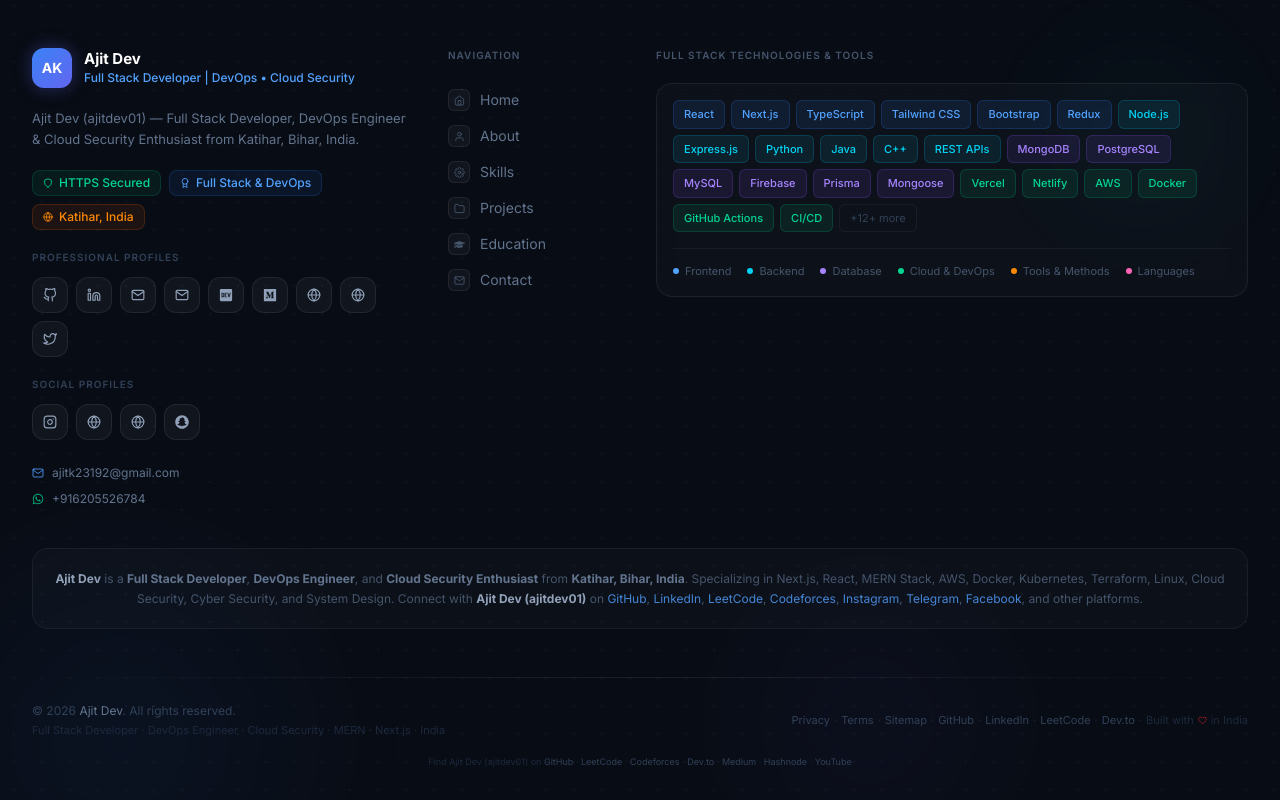
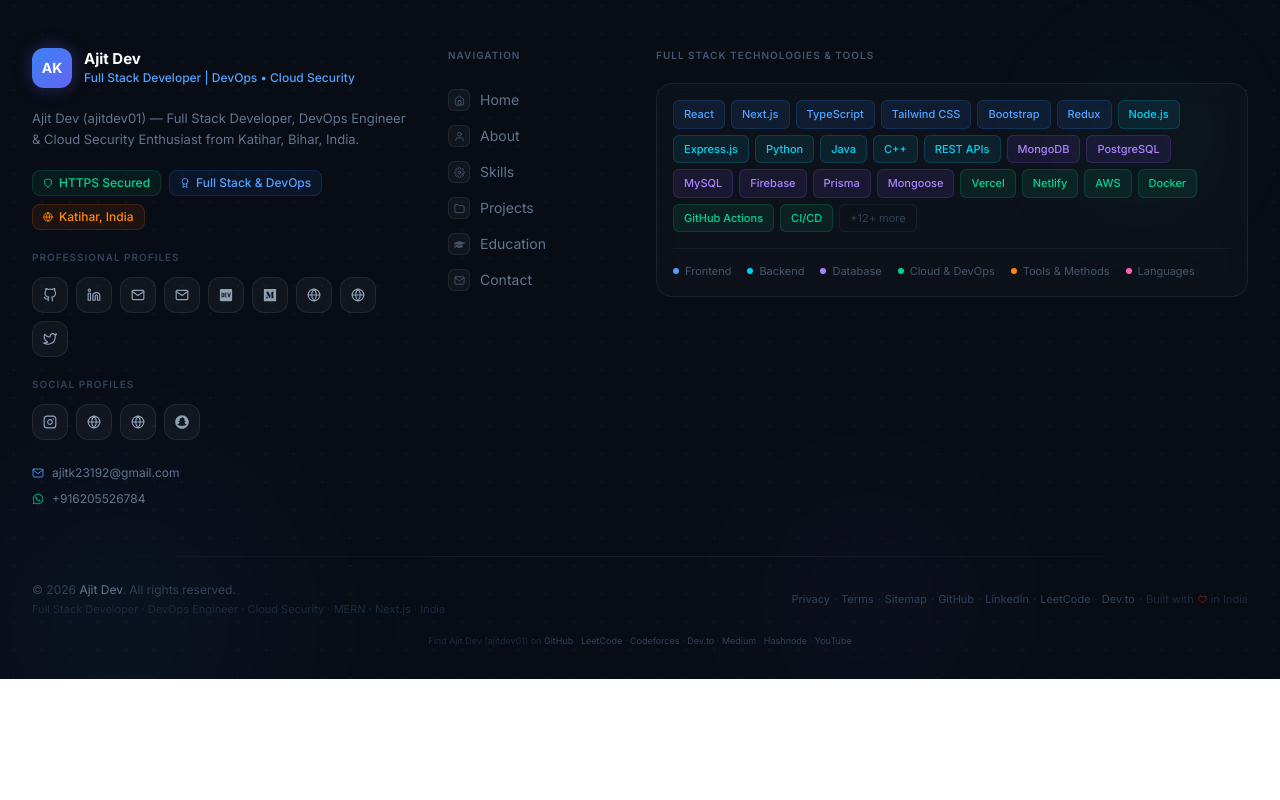
Before and after one commit to ajitdev01/ajitdev.com, a Next.js app: page / in a window 1280 px wide. Shown: the part 1584-2384 px from the top of the page. After the commit the page ends 2263 px from the top, so only its background shows below. Built offline with nearby package versions, Linux system fonts and the light colour scheme.

Commit message:
feat: add SEO authority architecture and content hubs

```diff
--- a/app/components/Footer.tsx
+++ b/app/components/Footer.tsx
@@ -497,19 +497,7 @@
             </motion.div>
           </motion.div>
 
-          {/* FOOTER SEO BLOCK */}
-          <div className="mt-10 rounded-2xl p-5" style={{ background: "rgba(255,255,255,0.018)", border: "1px solid rgba(255,255,255,0.055)" }}>
-            <p className="text-slate-600 text-[12px] leading-relaxed text-center">
-              <strong className="text-slate-400">Ajit Dev</strong> is a <strong className="text-slate-500">Full Stack Developer</strong>, <strong className="text-slate-500">DevOps Engineer</strong>, and <strong className="text-slate-500">Cloud Security Enthusiast</strong> from <strong className="text-slate-500">Katihar, Bihar, India</strong>. Specializing in Next.js, React, MERN Stack, AWS, Docker, Kubernetes, Terraform, Linux, Cloud Security, Cyber Security, and System Design. Connect with <strong className="text-slate-400">Ajit Dev (ajitdev01)</strong> on{" "}
-              <a href="https://github.com/ajitdev01" rel="me noopener noreferrer" className="text-blue-400/80 hover:text-blue-300 transition-colors">GitHub</a>,{" "}
-              <a href="https://linkedin.com/in/ajitdev01" rel="me noopener noreferrer" className="text-blue-400/80 hover:text-blue-300 transition-colors">LinkedIn</a>,{" "}
-              <a href="https://leetcode.com/ajitdev01" rel="me noopener noreferrer" className="text-blue-400/80 hover:text-blue-300 transition-colors">LeetCode</a>,{" "}
-              <a href="https://codeforces.com/profile/ajitdev01" rel="me noopener noreferrer" className="text-blue-400/80 hover:text-blue-300 transition-colors">Codeforces</a>,{" "}
-              <a href="https://instagram.com/ajitdev01" rel="me noopener noreferrer" className="text-blue-400/80 hover:text-blue-300 transition-colors">Instagram</a>,{" "}
-              <a href="https://t.me/ajitdev01" rel="me noopener noreferrer" className="text-blue-400/80 hover:text-blue-300 transition-colors">Telegram</a>,{" "}
-              <a href="https://facebook.com/ajitdev01" rel="me noopener noreferrer" className="text-blue-400/80 hover:text-blue-300 transition-colors">Facebook</a>, and other platforms.
-            </p>
-          </div>
+
 
           {/* DIVIDER */}
           <div className="mt-12 h-px bg-gradient-to-r from-transparent via-white/[0.08] to-transparent" />
```
